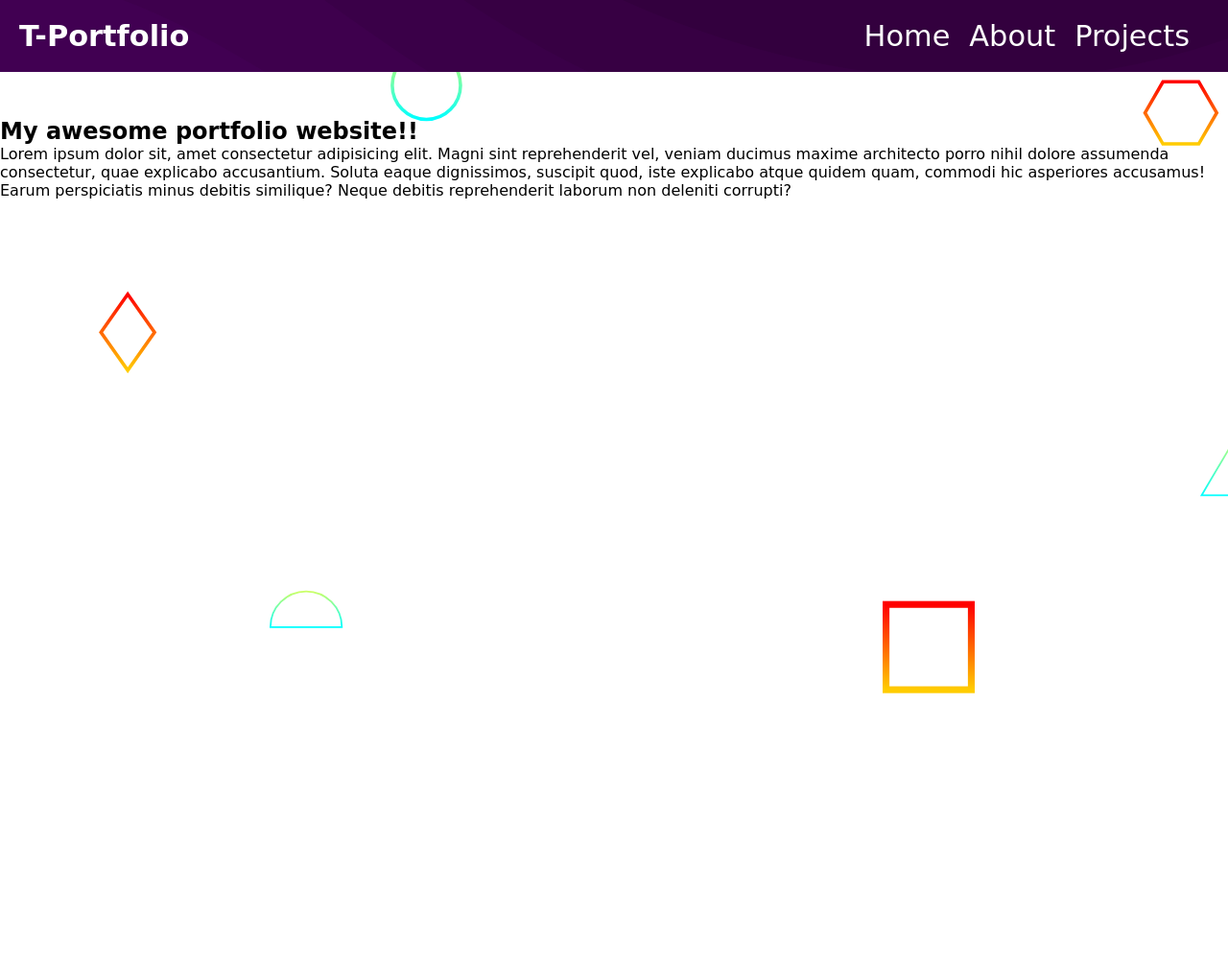
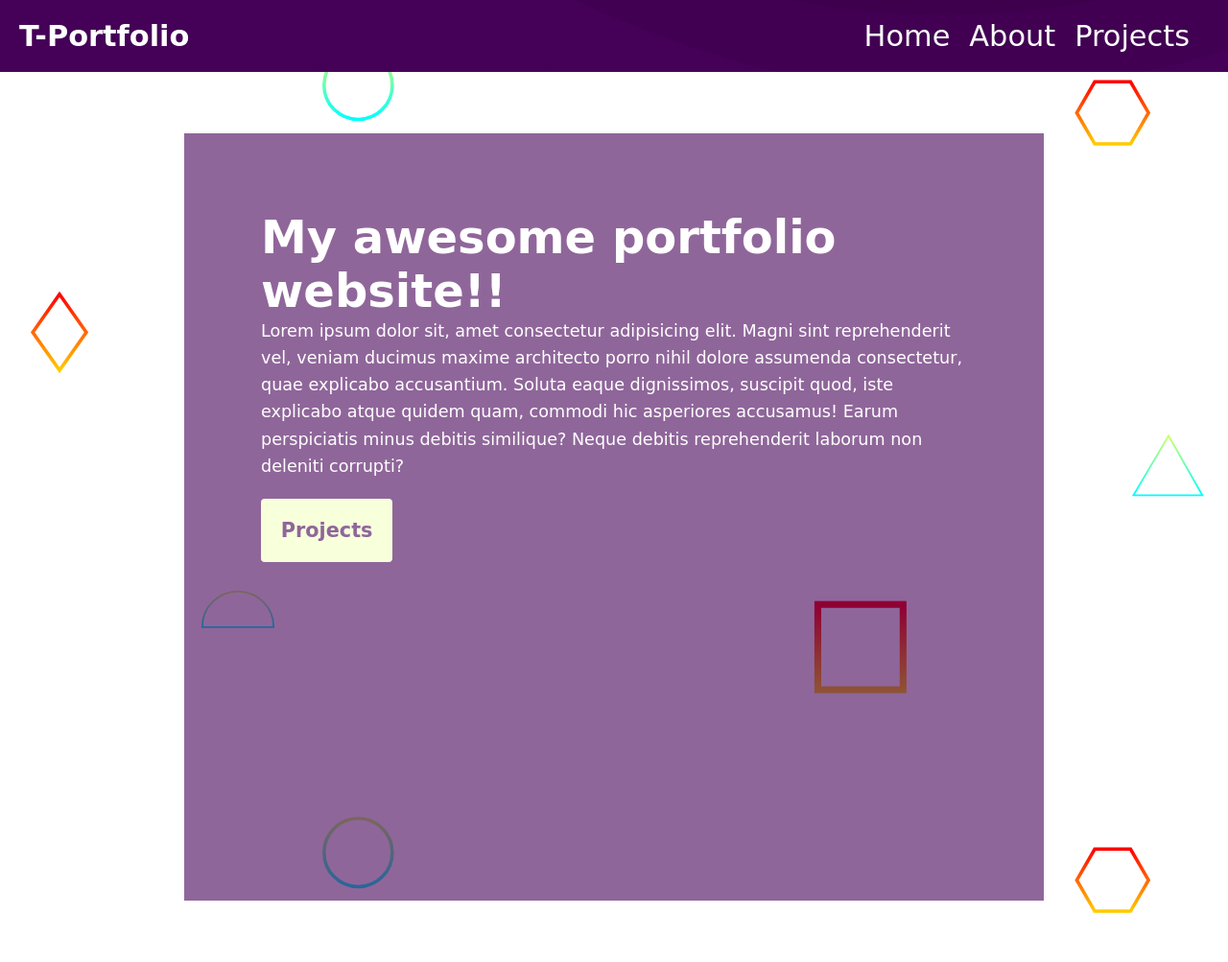
Before and after one commit to buhtla85/test-flask, a Flask app: page / in a window 1280 px wide. Shown: the whole page at 96% size. Before the commit the page ends 723 px from the top, so only its background shows below. Run offline with Flask 2, Linux system fonts and the light colour scheme; some libraries are stand-ins or nearby versions; some web fonts are replaced.

Commit message:
styles for about page

```diff
--- a/static/main.css
+++ b/static/main.css
@@ -134,3 +134,91 @@
   }
 
 }
+
+/* HOME PAGE */
+.home {
+  background: #450057;
+  opacity: 0.6;
+  margin: 4em auto;
+  padding: 5em;
+  color: #fff;
+  width: 70%;
+  min-height: 800px;
+}
+
+.home h1 {
+  font-size: 3em;
+}
+
+.home p {
+  font-size: 1.1em;
+  line-height: 1.6em;
+}
+
+a.cta {
+  display: inline-block;
+  padding: 1em;
+  background: rgb(242, 255, 196);
+  border-radius: 4px;
+  color: #450057;
+  text-decoration: none;
+  margin-top: 20px;
+  font-size: 1.3em;
+  font-weight: bold;
+}
+
+@keyframes fadeAnimation {
+  0% {
+      transform: translateY(-20%);
+      opacity: 0;
+  }
+
+  100% {
+      transform: translateY(0);
+      opacity: 1;
+  }
+}
+
+.home div {
+  animation: fadeAnimation 1s forwards ease;
+  /* animation-delay: 2.5s; */
+}
+
+/* ABOUT PAGE */
+
+.about-title {
+  text-align: center;
+}
+
+.about-title h2 {
+  font-size: 1.8rem;
+  text-transform: capitalize;
+  color: #450057;
+  padding-top: 1.5rem;
+}
+
+.about-title div {
+  width: 5rem;
+  height: 5px;
+  margin: 0 auto;
+  background: rgb(38, 218, 164);
+}
+
+.about-grid {
+  display: grid;
+  grid-template-columns: repeat(2, 1fr);
+  column-gap: 2em;
+}
+
+.img-container {
+  display: flex;
+  padding: 15px 12px;
+  box-sizing: border-box;
+  width: 400px; height: 200px;
+}
+
+.img-container img {
+  margin: auto;
+  max-width: 100%;
+  max-height: 100%;
+}
```
